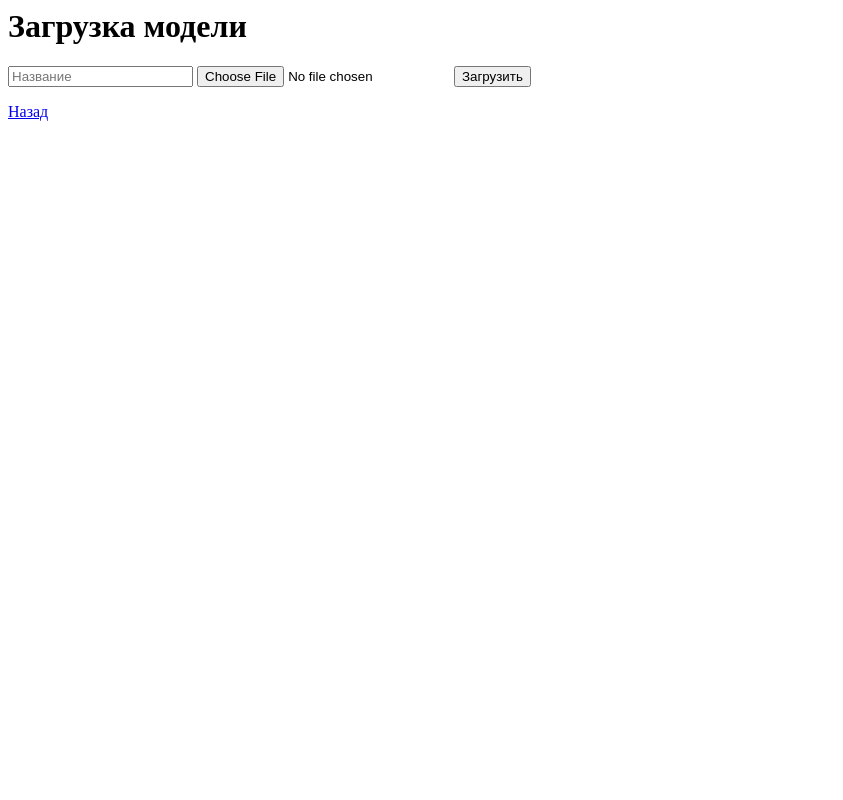
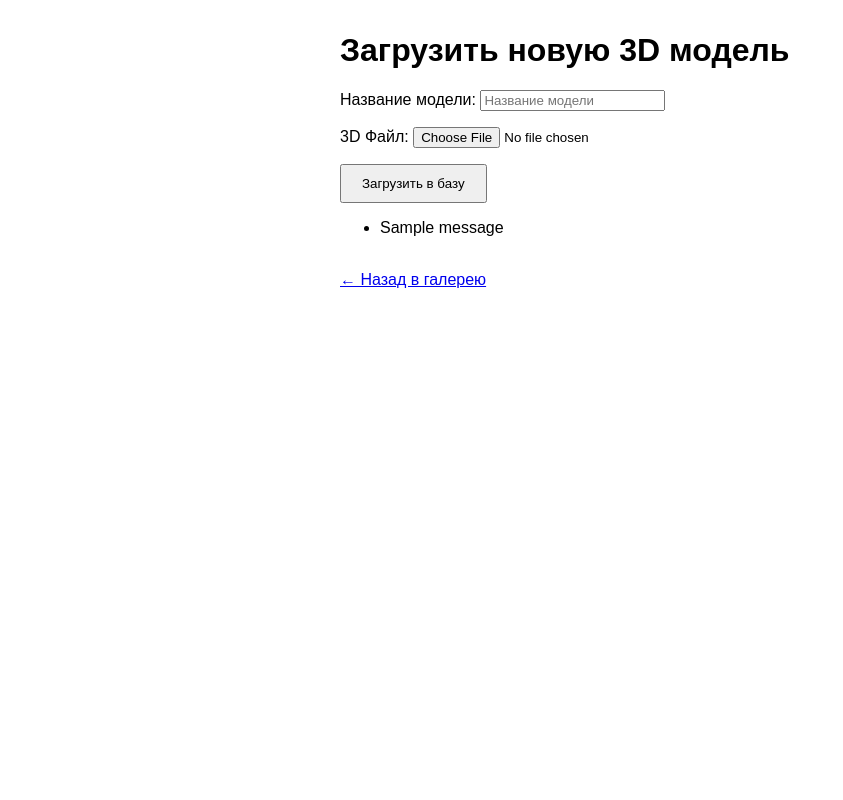
Before and after one commit to Vitatella/Web-structures-1, a Django app: page /upload/ in a window 1280 px wide. Shown: the whole page, without its empty margins (0-843 px from the left). Run offline with Django 5.2, Linux system fonts and the light colour scheme; one stand-in notice (Sample message) is shown.

Commit message:
Lab 5 almost completed

```diff
--- /dev/null
+++ b/gallery/forms.py
@@ -0,0 +1,29 @@
+from django import forms
+from .models import Asset
+from django.core.exceptions import ValidationError
+import os
+
+
+class AssetForm(forms.ModelForm):
+    class Meta:
+        model = Asset
+            # Указываем, какие поля дать заполнить пользователю.
+            # created_at мы не включаем, так как оно заполняется само.
+        fields = ['title', 'file']
+            # Небольшая косметика для HTML (добавляем CSS классы)
+        widgets = {
+            'title': forms.TextInput(attrs={'class': 'form-control', 'placeholder':
+            'Название модели'}),
+            'file': forms.FileInput(attrs={'class': 'form-control'}),
+            }
+    def clean_file(self):
+        file = self.cleaned_data['file']
+            # Получаем расширение файла (превращаем имя в нижний регистр)
+        ext = os.path.splitext(file.name)[1].lower()
+            # Список разрешенных форматов
+        valid_extensions = ['.glb', '.gltf']
+        if ext not in valid_extensions:
+            # Выбрасываем ошибку, которая покажется пользователю над полем
+            raise ValidationError('Неподдерживаемый формат. Пожалуйста, загрузите .glb или .gltf')
+
+        return file
--- a/gallery/templates/gallery/about.html
+++ b/gallery/templates/gallery/about.html
@@ -1,9 +1,11 @@
 <!DOCTYPE html>
 <html lang="ru">
+
 <head>
     <meta charset="UTF-8">
     <title>About project</title>
 </head>
+
 <body>
     <header>
         <!-- {{ ... }} — это переменная. Мы передадим её из Python -->
@@ -16,4 +18,5 @@
         <p>&copy; 2024 Web Structures Course</p>
     </footer>
 </body>
+
 </html>
--- a/gallery/templates/gallery/index.html
+++ b/gallery/templates/gallery/index.html
@@ -1,9 +1,11 @@
 <!DOCTYPE html>
 <html lang="ru">
+
 <head>
     <meta charset="UTF-8">
     <title>3D Storage</title>
 </head>
+
 <body>
     <header>
         <!-- {{ ... }} — это переменная. Мы передадим её из Python -->
@@ -37,4 +39,5 @@
         <p>&copy; 2024 Web Structures Course</p>
     </footer>
 </body>
+
 </html>
--- a/gallery/templates/gallery/upload.html
+++ b/gallery/templates/gallery/upload.html
@@ -1,7 +1,53 @@
-<h1>Загрузка модели</h1>
-<form>
-    <input type="text" placeholder="Название">
-    <input type="file">
-    <button>Загрузить</button>
-</form>
-<a href="/">Назад</a>
+<!DOCTYPE html>
+<html lang="ru">
+
+<head>
+    <meta charset="UTF-8">
+    <title>Загрузка модели</title>
+    <!-- Простой CSS для наглядности (пока без внешних файлов) -->
+    <style>
+        body {
+            font-family: sans-serif;
+            max-width: 600px;
+            margin: 2rem auto;
+            padding: 0 1rem;
+        }
+
+        .form-group {
+            margin-bottom: 1rem;
+        }
+
+        button {
+            padding: 10px 20px;
+            cursor: pointer;
+        }
+    </style>
+</head>
+
+<body>
+    <h1>Загрузить новую 3D модель</h1>
+    <!--
+    1. method="post": Чтобы отправить данные.
+    2. enctype="multipart/form-data": ОБЯЗАТЕЛЬНО для файлов!
+    -->
+    <form method="post" enctype="multipart/form-data">
+        <!-- Защита от хакеров -->
+        {% csrf_token %}
+        <!-- Django сам нарисует label и input для всех полей -->
+        <div class="form-group">
+            {{ form.as_p }}
+        </div>
+        <button type="submit">Загрузить в базу</button>
+    </form>
+    {% if messages %}
+    <ul class="messages">
+        {% for message in messages %}
+        <li{% if message.tags %} class="{{ message.tags }}" {% endif %}>{{ message }}</li>
+            {% endfor %}
+    </ul>
+    {% endif %}
+    <br>
+    <a href="{% url 'home' %}">← Назад в галерею</a>
+</body>
+
+</html>
--- a/gallery/views.py
+++ b/gallery/views.py
@@ -1,6 +1,8 @@
-from django.shortcuts import render
+from django.shortcuts import render, redirect
 from django.http import HttpResponse
 from .models import Asset
+from .forms import AssetForm
+from django.contrib import messages
 
 #def home(request):
     # Мы пока не используем HTML-шаблоны, просто вернем строку.
@@ -19,5 +21,21 @@ def home(request):
     }
     return render(request, 'gallery/index.html', context_data)
 
-def upload (request):
-    return render(request, 'gallery/upload.html')
+def upload(request):
+    if request.method == 'POST':
+        # Сценарий: Пользователь нажал "Отправить"
+        # ВАЖНО: Передаем request.FILES, иначе файл потеряется!
+        form = AssetForm(request.POST, request.FILES)
+        if form.is_valid():
+            # Если все поля заполнены верно - сохраняем в БД
+            form.save()
+            # И перекидываем пользователя на главную
+            messages.success(request, 'Спасибо, файл загружен!')
+            return redirect('home')
+        else:
+            messages.warning(request, "Неправильный формат файла")
+    else:
+        # Сценарий: Пользователь просто зашел на страницу (GET)
+        form = AssetForm() # Создаем пустую форму
+        # Отдаем шаблон, передавая туда форму (заполненную ошибками или пустую)
+    return render(request, 'gallery/upload.html', {'form': form})
```
Also changed, not shown: db.sqlite3. Lines whose indentation alone changed are shown as unchanged.
